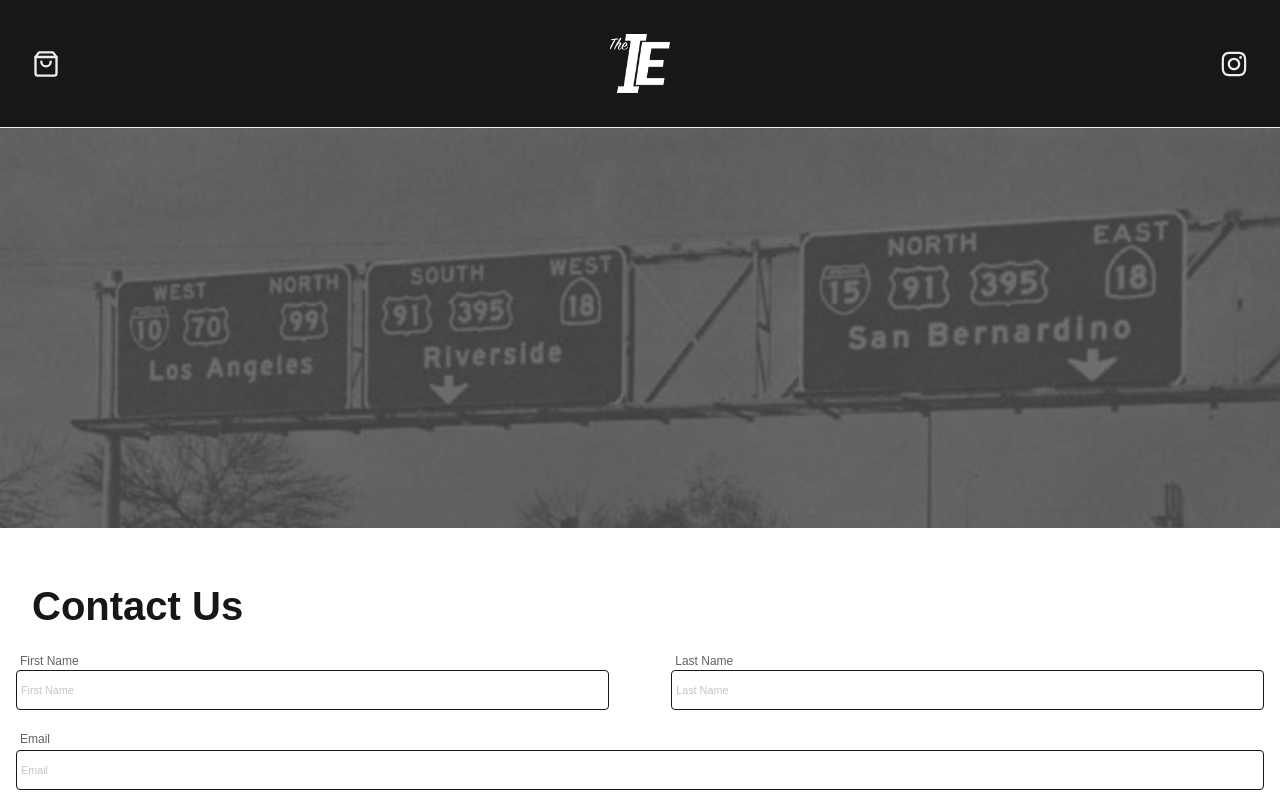
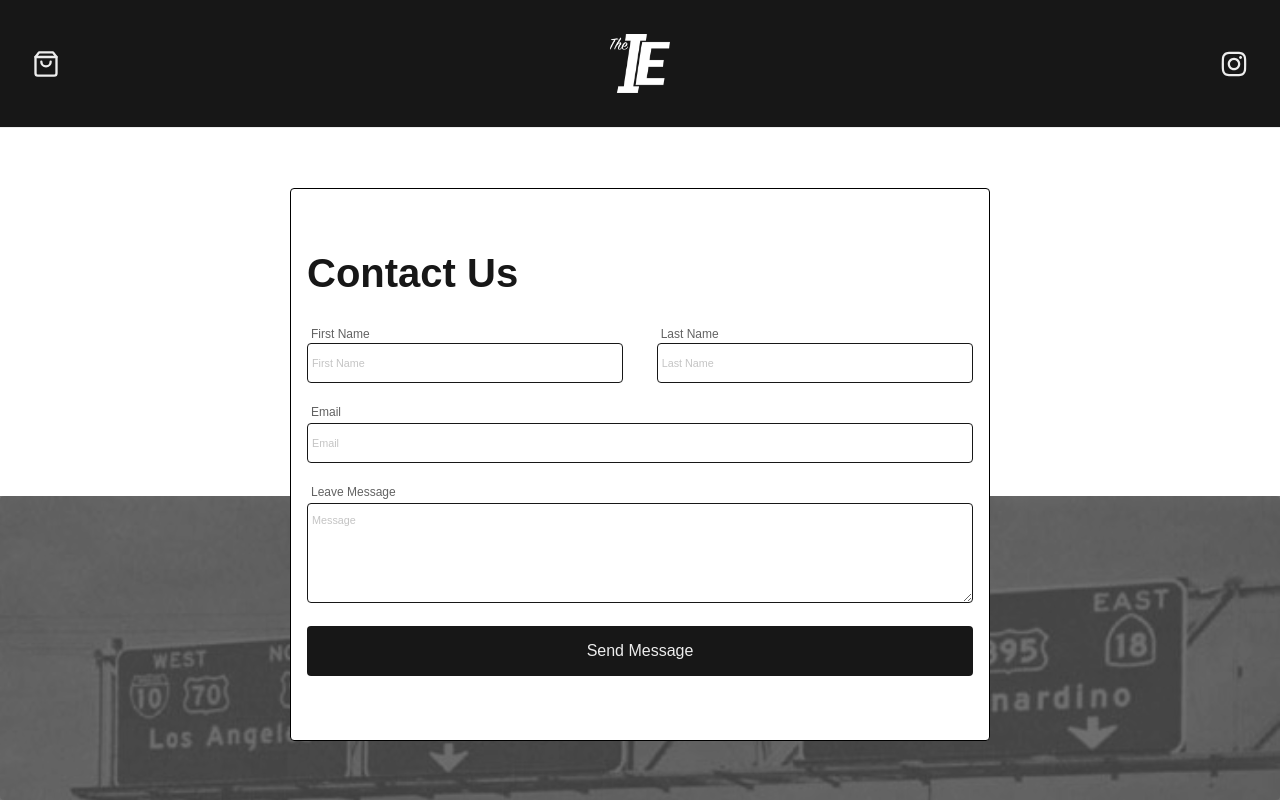
Before and after one commit to inlandempireshops/ie_shop_stage, a Next.js app: page /contact in a window 1280 px wide. Shown: the top 801 px of the page. Built offline with nearby package versions, Linux system fonts and the light colour scheme; no server answers; a web font is replaced by a local one.

Commit message:
contact page

```diff
--- a/package.json
+++ b/package.json
@@ -9,10 +9,12 @@
     "lint": "eslint"
   },
   "dependencies": {
-    "next": "16.2.6",
+    "next": "^16.3.5",
     "react": "19.2.4",
     "react-dom": "19.2.4",
-    "react-icons": "^5.7.0"
+    "react-icons": "^5.7.0",
+    "resend": "^6.28.1",
+    "zod": "^4.6.5"
   },
   "devDependencies": {
     "@tailwindcss/postcss": "^4",
--- a/src/app/contact/FormActions.ts
+++ b/src/app/contact/FormActions.ts
@@ -1,38 +1,64 @@
 "use server";
+import { z } from "zod";
+import { Resend } from "resend";
+
+// zod schema
+const contactSchema = z.object({
+  firstName: z.string().trim().min(1, "First name is required.").max(50, "Name too long."),
+  lastName: z.string().trim().min(1, "Last name is required.").max(50, "Name too long."),
+  email: z.string().trim().max(100, "Email cannont exceed 100 characters.").pipe(
+    z.email("Please enter a valid email address")
+  ),
+  message: z.string().trim().min(10, "Message must be at least 10 characters.").max(5000)
+});
+
+// Iniitalize Resend
+const resend = new Resend(process.env.RESEND_API_KEY);
 
 export async function sendContactEmail(prevState: any, formData: FormData) {
-  const firstName = formData.get("contact-first-name") as string
-  const lastName = formData.get("contact-last-name") as string
-  const email = formData.get("contact-email") as string
-  const message = formData.get("message") as string
 
-  if(!firstName || !lastName || !email || !message) {
+  const rawFields = {
+    firstName: formData.get("contact-first-name") as string,
+    lastName: formData.get("contact-last-name") as string,
+    email: formData.get("contact-email") as string,
+    message: formData.get("contact-message") as string
+  }
+
+  const validatedFields = contactSchema.safeParse(rawFields);
+
+  if(!validatedFields.success) {
+    const flattened = z.flattenError(validatedFields.error);
+    const fieldErrors = flattened.fieldErrors;
+
     return {
       success: false,
-      error: "All fields are required."
-    }
+      error: Object.values(fieldErrors).flat()[0] || "Invalid form data.",
+    };
   };
 
-  const emailRegex = /^[^\s@]+@[^\s@]+\.[^\s@]+$/;
-  if(!emailRegex.test(email)) {
-    return {
-      success: false,
-      error: "Please enter a valid email address."
-    }
-  }
-
-  console.log(email);
+  const { firstName, lastName, email, message } = validatedFields.data;
 
   try {
+
+    await resend.emails.send({
+      from: "Contact Form <onboarding@resend.dev>",
+      to: "dadigwu@gmail.com",
+      subject: `New E-Commerce Message ${firstName} ${lastName}`,
+      text: `Sender: ${firstName} ${lastName} (${email}) \n\nMessage:\n${message}`,
+    });
+
     return {
       success: true,
       error: null
     }
+
   } catch(err) {
     console.error("Failed to send message:", err);
     return {
       success: false,
-      error: "Error occurred please try again later."
+      fallbackToMailto: true,
+      error: null,
+      validatedData: { firstName, lastName, email, message }
     }
   }
 }
--- a/src/app/contact/layout.tsx
+++ b/src/app/contact/layout.tsx
@@ -1,6 +1,5 @@
 import React from "react";
 import Header from "@/components/Header";
-import Footer from "@/components/Footer";
 
 
 export default function ContactLayout({ children }: { children: React.ReactNode }): React.JSX.Element {
@@ -10,7 +9,6 @@ export default function ContactLayout({ children }: { children: React.ReactNode
       <div className="layout-wrapper">
         {children}
       </div>
-      <Footer />
     </div>
   )
 }
--- a/src/app/contact/page.tsx
+++ b/src/app/contact/page.tsx
@@ -1,44 +1,71 @@
 "use client"
-import React, { JSX, useActionState, useState } from "react";
+import React, { JSX, useActionState, useState, startTransition, useEffect } from "react";
 import { sendContactEmail } from "./FormActions";
 
 export default function Contact(): JSX.Element {
   const [clientError, setClientError] = useState<string | null>(null)
-  const [state, formAction, isPending] = useActionState(sendContactEmail, {
+  const [state, formAction, isPending] = useActionState(sendContactEmail as (prevState: any, formData: FormData) => Promise<any>, {
     success: false,
+    fallbackToMailto: false,
     error: null,
   });
 
+
+  useEffect(() => {
+    if (state.fallbackToMailto && state.validatedData) {
+      const { firstName, lastName, email, message } = state.validatedData;
+
+      const yourInbox = "dadigwu@gmail.com";
+      const subject = encodeURIComponent(`New E-Commerce Message ${firstName} ${lastName}`);
+      const body = encodeURIComponent(
+        `Hi, our messaging server was busy, so this notification is routing natively!\n\n` +
+        `Sender: ${firstName} ${lastName} (${email})\n\n` +
+        `Message:\n${message}`
+      );
+
+      // Instantly open the client's local app with their form inputs pre-filled
+      window.location.href = `mailto:${yourInbox}?subject=${subject}&body=${body}`;
+    }
+  }, [state.fallbackToMailto, state.validatedData]);
+
+
   const checkFormSubmission = (event: React.SubmitEvent<HTMLFormElement>) => {
+    event.preventDefault();
     setClientError(null);
+
     const formData = new FormData(event.currentTarget);
-    const firstName = formData.get("contact-first-name") as string;
-    const lastName = formData.get("contact-last-name") as string;
-    const email = formData.get("contact-email") as string;
-    const message = formData.get("contact-message") as string;
 
-    if(!firstName.trim() || !lastName.trim() || !email.trim() || !message.trim()) {
-      event.preventDefault();
-      setClientError("Please fill out all form fields.");
-      return;
-    };
-
-    const emailRegex = /^[^\s@]+@[^\s@]+\.[^\s@]+$/;
-    if(!emailRegex.test(email)) {
-      event.preventDefault();
-      setClientError("Please enter a valid email address.");
-      return;
-    }
+    // Pass data to the backend
+    const currentForm = event.currentTarget;
+    startTransition(() => {
+      formAction(new FormData(currentForm));
+    });
   }
 
   return(
     <div className="contact-container">
-      <div className="contact-banner"></div>
-
       <section id="contact-form-container">
         <h2 className="contact-headline">Contact Us</h2>
 
-        <form action={formAction} className="contact-form">
+        <form onSubmit={checkFormSubmission} className="contact-form">
+          {(clientError || state.error) && (
+            <div className="error-banner" style={{ color: "red", marginBottom: "1rem" }}>
+              {clientError || state.error}
+            </div>
+          )}
+
+          {state.success && (
+            <div className="success-banner" style={{ color: "green", marginBottom: "1rem" }}>
+              Message Sent Successfully!
+            </div>
+          )}
+
+          {state.fallbackToMailto && (
+            <div className="warning-banner" style={{ color: "orange", marginBottom: "1rem" }}>
+              ✉ Routing message through your local email application. Please hit "Send" in the window that opened!
+            </div>
+          )}
+
           <div className="name-container form-data-containers">
             <div className="first-name-container">
               <label htmlFor="contact-first-name">First Name</label>
@@ -67,6 +94,8 @@ export default function Contact(): JSX.Element {
           </button>
         </form>
       </section>
+
+      <div className="contact-banner"></div>
     </div>
   )
 }
--- a/src/app/globals.css
+++ b/src/app/globals.css
@@ -82,7 +82,7 @@ button:disabled {
   font-size: 1.5rem;
 }
 
-.contact-headline,
+.contact-container,
 .shop-hat-section,
 .header-container,
 .carousel-btn-container,
@@ -101,7 +101,7 @@ footer {
 
 
 @media screen and (min-width: 768px) {
-  .contact-headline,
+  .contact-container,
   .shop-hat-section,
   .header-container,
   .carousel-btn-container,
@@ -134,6 +134,13 @@ footer {
   100% {
     opacity: 1;
   }
+}
+
+
+.layout-wrapper {
+  height: calc(100svh - 16rem);
+  min-height: fit-content;
+  width: 100svw;
 }
 
 /****
@@ -374,11 +381,6 @@ main.main-hero-content {
 /****
   SHOP PAGE
 ****/
-.layout-wrapper {
-  height: calc(100svh - 7rem);
-  min-height: fit-content;
-  width: 100svw;
-}
 
 .shop-banner {
   position: relative;
@@ -1132,17 +1134,20 @@ main.main-hero-content {
   flex-direction: column;
   height: 100%;
   min-height: fit-content;
-  width: 100%;
+  max-width: 100svw;
+  overflow-x: hidden;
 }
 
 .contact-banner {
-  width: 100%;
-  height: 50svh;
+  width: 100svw;
+  height: 25svh;
   background-image: url("/images/ie-freeways.jpg");
   background-size: cover;
   background-position: top right 30%;
   opacity: .75;
   position: relative;
+  left: -1rem;
+  bottom: 0;
 }
 
 .contact-banner::after {
@@ -1154,18 +1159,24 @@ main.main-hero-content {
   opacity: .75;
 }
 
+#contact-form-container {
+  display: flex;
+  flex-direction: column;
+  padding: 4rem 1rem;
+  gap: 1rem;
+}
+
 .contact-headline {
   font-size: 2.5rem;
   font-weight: 600;
-  margin: 3rem 0 1rem;
+  line-height: 2.5rem;
 }
 
 .contact-form {
   display: flex;
   flex-direction: column;
   gap: 1rem;
-  padding: 0 1rem;
-  margin-bottom: 3rem;
+  width: 100%;
 }
 
 .name-container {
@@ -1230,6 +1241,36 @@ textarea::placeholder {
   border-radius: 4px;
 }
 
+@media screen and (min-width: 768px) {
+  .contact-container {
+    flex-direction: row;
+    justify-content: center;
+    align-items: center;
+    justify-content: center;
+    height: calc(100svh - 8rem);
+  }
+
+  .contact-banner {
+    position: absolute;
+    bottom: 0;
+    left: 0;
+    right: 0;
+    height: calc(50svh - 6rem);
+    z-index: -3;
+    border-radius: 4px;
+  }
+
+  #contact-form-container {
+    order: 1;
+    width: 70%;
+    height: fit-content;
+    background-color: #ffffff;
+    border: 1px solid black;
+    border-radius: 4px;
+    max-width: 700px;
+  }
+}
+
 
 /****
   FOOTER
```
Also changed, not shown: 1 other file (tests, documents, lock files or other folders).
